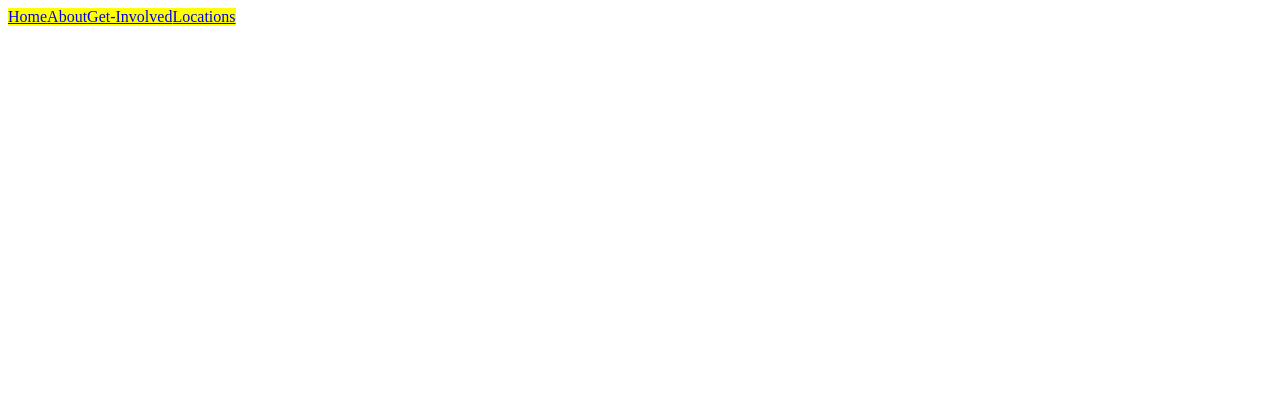
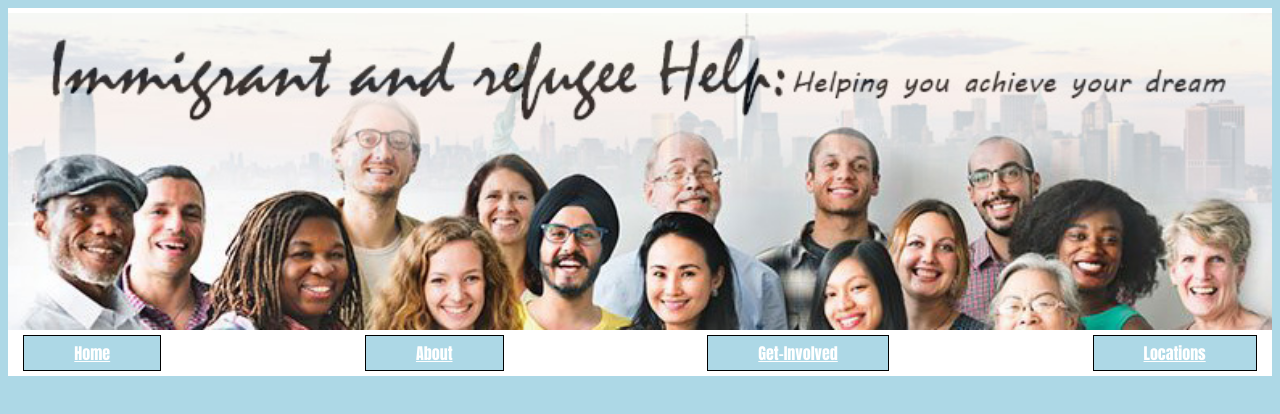
Before and after one commit to Cgman1375/Group-Proj, a plain HTML site: page About.html in a window 1280 px wide. Drawn offline with Linux system fonts and the light colour scheme.

Commit message:
updated Files

```diff
--- a/About.html
+++ b/About.html
@@ -11,12 +11,14 @@
 
                 <body>
 
-
-                    <div class="Links">
-                        <a href="Index.html">Home</a>
-                        <a href="About.html">About</a>
-                        <a href="Get-involved.html">Get-Involved</a>
-                        <a href="Locations.html">Locations</a>
+                    <div class="Background-and-Links">
+                        <img src="BackGround-Image.jpg" alt="Background">
+                        <div class="Links">
+                            <a href="Index.html">Home</a>
+                            <a href="About.html">About</a>
+                            <a href="Get-involved.html">Get-Involved</a>
+                            <a href="Locations.html">Locations</a>
+                        </div>
                     </div>
 
 
--- a/Style.css
+++ b/Style.css
@@ -1,10 +1,44 @@
-a{
-      background-color: yellow;
+div.Background-and-Links{
 
-      text-align: center;
-      display: inline;
-      float: left;
+  background-color: white;
+  word-spacing: 200px;
+  text-align: center;
+  padding-top: 5px;
+  padding-bottom: 5px;
+  font-family: impact;
+  font-kerning: 0.8em;
+}
+.Links a{
+  display: inline-block;
+  background-color: lightblue;
+  border: .5px solid black;
+  border-width: 1px;
+  padding-left: 50px;
+  padding-right: 50px;
+  padding-top: 5px;
+  padding-bottom: 5px;
+  color: white;
 
 }
 
-div
+.Links a:hover{
+       color: black;
+       border-radius: 10px;
+       border-style: solid;
+       transition-property: color;
+       transition-duration: .2s;
+      }
+.Links a:hover{
+       color: blue;
+       border-color: blue;
+      }
+
+img{
+	height: auto;
+  width: 100%;
+}
+body{
+	background-color: lightblue;
+	background-size: wrap;
+	background-position: absolute;
+}
```
Also changed, not shown: Get-involved.html (+8 -7 lines), Index.html (+8 -6 lines), Locations.html (+8 -6 lines), BackGround-Image.jpg (added), Immigrant-Businesses-785x400.jpg (added), 1 other file.
